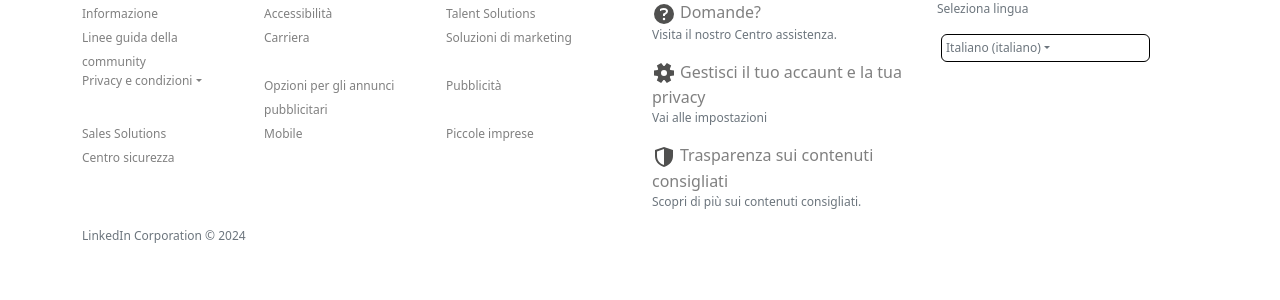
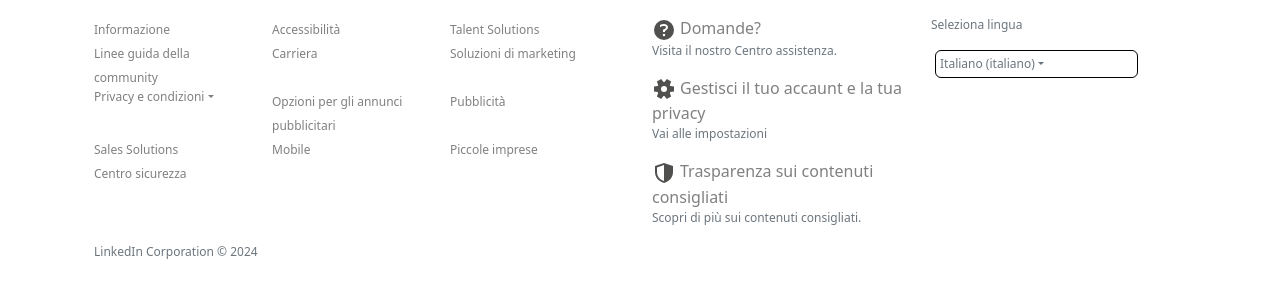
Before and after one commit to GiuliaLanari/Clone-di-LinkedIn-Team-3, a React (Create React App) app in the folder clone-di-linkedin/: page / in a window 1280 px wide. Shown: the top 300 px of the page. Built offline with nearby package versions, Linux system fonts and the light colour scheme.

Commit message:
Update App.js
struttura App

```diff
--- a/clone-di-linkedin/src/App.js
+++ b/clone-di-linkedin/src/App.js
@@ -1,9 +1,31 @@
 import "bootstrap/dist/css/bootstrap.min.css";
 import "./App.css";
 import Footer from "./components/Footer";
+import Col from "react-bootstrap/Col";
+import Row from "react-bootstrap/Row";
+import Container from "react-bootstrap/Container";
 
 function App() {
-  return <Footer />;
+  return (
+    <>
+      <Container fluid>
+        <Row>
+          <Col id="navbar"></Col>
+        </Row>
+      </Container>
+      <Container>
+        <Row className="justify-content-between g-0">
+          <Col xs={9} id="topMain"></Col>
+          <Col xs={3} className=" p-2" id="side"></Col>
+        </Row>
+        <Row>
+          <Col xs={12} id="footer">
+            <Footer />
+          </Col>
+        </Row>
+      </Container>
+    </>
+  );
 }
 
 export default App;
```
